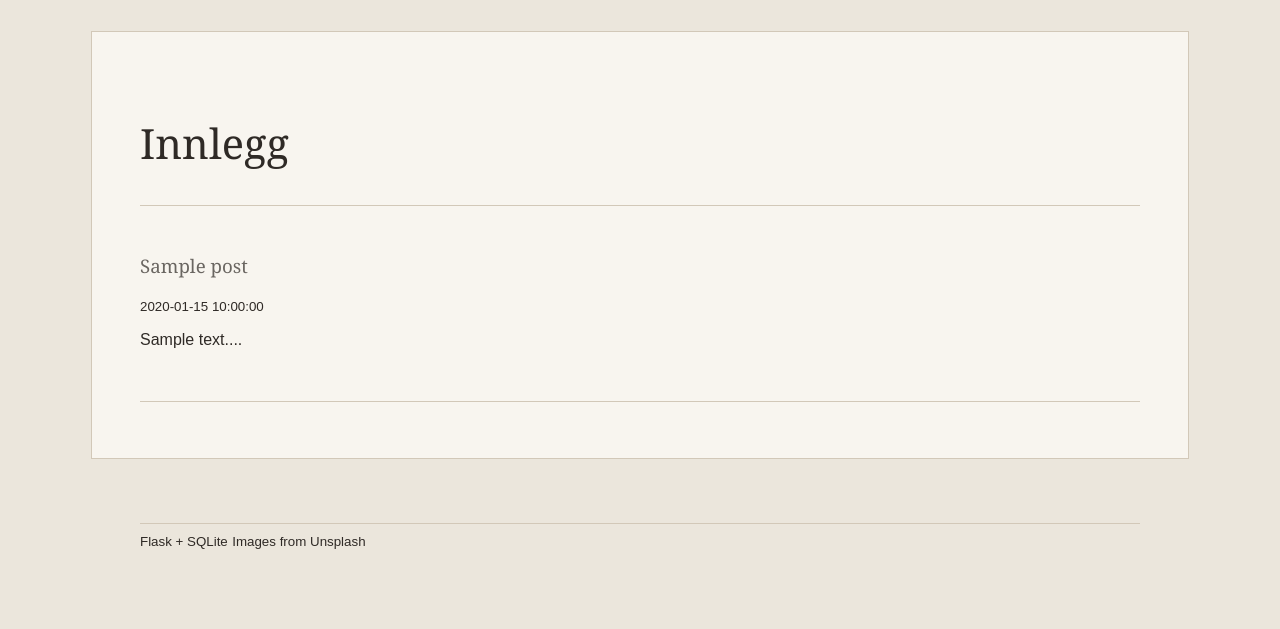
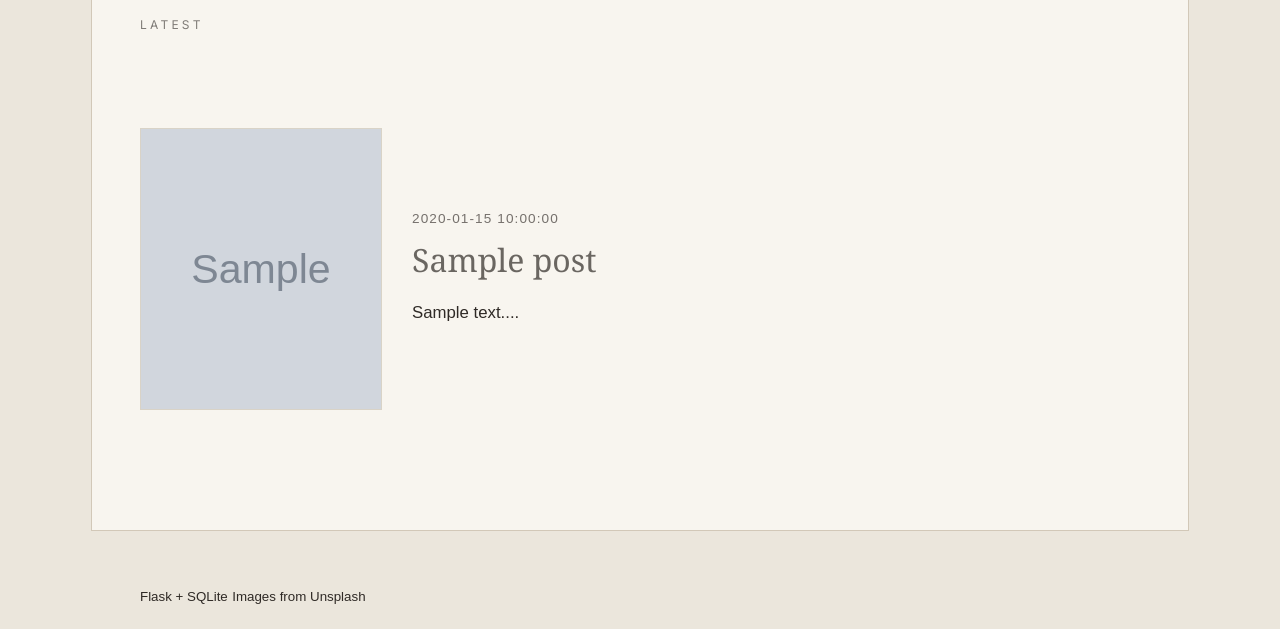
Before and after one commit to mbekkhus/FinalProject-DearJournal-PRO1002, a Flask app: template templates/index.html in a window 1280 px wide. Shown: the part 540-1169 px from the top of the page. Before the commit the page ends 1089 px from the top, so only its background shows below. Run offline with Flask 3, Linux system fonts and the light colour scheme; the template is opened without the code that fills it: most values are stand-ins (such as "Sample title", 1, 10 or a date in 2020); grey boxes marked "Sample" are stand-in pictures.

Commit message:
add editorial post layout with dynamic images

```diff
--- a/static/style.css
+++ b/static/style.css
@@ -26,17 +26,21 @@ body {
   color: #2f2a26;
 }
 
-header,
 footer {
   max-width: 1000px;
   margin: 0 auto;
   padding: 24px 32px;
 }
 
+header {
+  width: 100%;
+  padding: 24px 48px 24px; /* denne er mindre, 48 for større */
+  box-sizing: border-box;
+  border-bottom: 1px solid rgba(47, 42, 38, 0.15);
+}
+
 .header-inner {
-  max-width: 1000px;
-  margin: 0 auto;
-  padding: 24px 32px;
+  width: 100%;
   display: flex;
   justify-content: space-between;
   align-items: flex-end;
@@ -45,8 +49,9 @@ footer {
 header h1 {
   font-family: Georgia, serif;
   font-weight: 400;
+  font-size: 1.4rem;
   letter-spacing: 0.04em;
-  margin-bottom: 8px;
+  margin: 0;
 }
 
 nav a {
@@ -71,9 +76,10 @@ main {
 }
 
 .hero {
-  max-width: 1000px;
+  width: 100%;
+  max-width: 1200px;
   height: 320px;
-  margin: 32px auto;
+  margin: 64px auto 32px;
   background-image: url("/static/images/abstract-wavy.jpg");
   background-size: cover;
   background-position: center;
@@ -86,31 +92,43 @@ main {
 .hero-overlay {
   text-align: center;
   color: #fffdf8;
-  background: rgba(47, 42, 38, 0.25);
-  padding: 32px 48px;
+  background: rgba(47, 42, 38, 0.18);
+  padding: 24px 44px;
+  backdrop-filter: blur(2px);
 }
 
 .hero-overlay p {
   font-family: "Inter", sans-serif;
-  font-size: 0.8rem;
-  letter-spacing: 0.2rem;
+  font-size: 0.7rem;
+  letter-spacing: 0.25rem;
   text-transform: uppercase;
-  margin-bottom: 12px;
-  opacity: 0.8;
+  margin-bottom: 8px;
+  opacity: 0.7;
 }
 
 .hero-overlay h2 {
   font-family: "Playfair Display", serif;
-  font-size: 3rem;
+  font-size: 2.6rem;
   font-weight: 400;
-  line-height: 1.2;
-  margin: 0;
+  line-height: 1.3;
+  margin: 4px 0 0;
+}
+
+.section-label {
+  font-family: "Inter", sans-serif;
+  font-size: 0.75rem;
+  letter-spacing: 0.2rem;
+  text-transform: uppercase;
+  color: rgba(47, 42, 38, 0.6);
+  margin-bottom: 24px;
 }
 
 h2 {
   font-family: Georgia, serif;
   font-weight: 400;
-  font-size: 2.6rem;
+  font-size: 1.4rem;
+  letter-spacing: 0.04em;
+  margin-bottom: 48px;
 }
 
 h3 {
@@ -119,8 +137,43 @@ h3 {
 }
 
 article {
-  border-top: 1px solid #d2c8b8;
-  padding: 28px 0;
+  padding: 56px 0;
+  border-bottom: 1px solid rgba(210, 200, 184, 0.6);
+}
+
+article:first-of-type {
+  padding-top: 72px;
+}
+
+article:first-of-type h3 {
+  font-size: 2rem;
+  line-height: 1.3;
+}
+
+article:last-child {
+  border-bottom: none;
+}
+
+article h3 {
+  font-size: 1.55rem;
+  margin: 0 0 18px;
+  color: rgba(47, 42, 38, 0.72);
+}
+
+article p {
+  max-width: 720px;
+  font-size: 1.05rem;
+  line-height: 1.75;
+}
+
+article p:first-of-type {
+  font-size: 0.85rem;
+  letter-spacing: 0.08em;
+  color: rgba(47, 42, 38, 0.65);
+}
+
+hr {
+  display: none;
 }
 
 .signature {
@@ -171,11 +224,6 @@ button:hover {
   color: #2f2a26;
 }
 
-hr {
-  border: none;
-  border-top: 1px solid #d2c8b8;
-}
-
 .comment-form {
   margin-top: 40px;
   max-width: 640px;
@@ -203,3 +251,48 @@ hr {
 .back-link {
   margin-top: 32px;
 }
+
+.post-preview {
+  display: grid;
+  grid-template-columns: 180px 1fr;
+  gap: 32px;
+  align-items: center;
+  padding: 72px 0;
+  border-bottom: 1px solid rgba(210, 200, 184, 0.6);
+}
+
+.post-preview:last-child {
+  border-bottom: none;
+}
+
+.post-image {
+  width: 180px;
+  height: 220px;
+  object-fit: cover;
+  border: 1px solid rgba(210, 200, 184, 0.7);
+  filter: saturate(0.9) contrast(0.95);
+}
+
+.post-date {
+  font-size: 0.8rem;
+  letter-spacing: 0.08em;
+  color: rgba(47, 42, 38, 0.6);
+  margin-bottom: 8px;
+}
+
+.post-preview:first-of-type {
+  grid-template-columns: 240px 1fr;
+}
+
+.post-preview:first-of-type .post-image {
+  width: 240px;
+  height: 280px;
+}
+
+.post-preview:nth-of-type(even) {
+  grid-template-columns: 1fr 180px;
+}
+
+.post-preview:nth-of-type(even) .post-image {
+  order: 2;
+}
--- a/templates/base.html
+++ b/templates/base.html
@@ -14,7 +14,7 @@
 <body>
   <header>
     <div class="header-inner">
-      <h1><a href="{{ url_for('index') }}">My journal</a></h1>
+      <h1><a href="{{ url_for('index') }}">Dear Journal</a></h1>
       <nav>
         <a href="{{ url_for('create_post') }}">New post</a>
       </nav>
--- a/templates/create.html
+++ b/templates/create.html
@@ -3,7 +3,7 @@
 
 {% block content %}
 <section class="form-section">
-  <h2>New</h2>
+  <h2>New post</h2>
 
   <form method="post">
     <p>
--- a/templates/index.html
+++ b/templates/index.html
@@ -2,18 +2,25 @@
 {% block title %}Forside{% endblock %}
 
 {% block content %}
-  <h2>Innlegg</h2>
+<h2 class="section-label">Latest</h2>
 
 {% for post in posts %}
-    <article>
+<article class="post-preview">
+
+  <img src="{{ url_for('static', filename='images/' ~ post['image']) }}" alt="Post image" class="post-image">
+
+  <div class="post-content">
+    <p class="post-date">{{ post['date'] }}</p>
+
     <h3>
       <a href="{{ url_for('view_post', post_id=post['id']) }}">
         {{ post['title'] }}
       </a>
     </h3>
-      <p><small>{{ post['date'] }}</small></p>
-      <p>{{ post['body'][:100] }}...</p>
+
+    <p>{{ post['body'][:120] }}...</p>
+  </div>
+
 </article>
-    <hr>
 {% endfor %}
 {% endblock %}
```
Also changed, not shown: schema.sql (+38 -9 lines), templates/edit.html (+5 -5 lines), static/images/soft-wall-curtain.jpg (renamed from static/images/soft-wall-curtian.jpg). Lines whose indentation alone changed are shown as unchanged.
